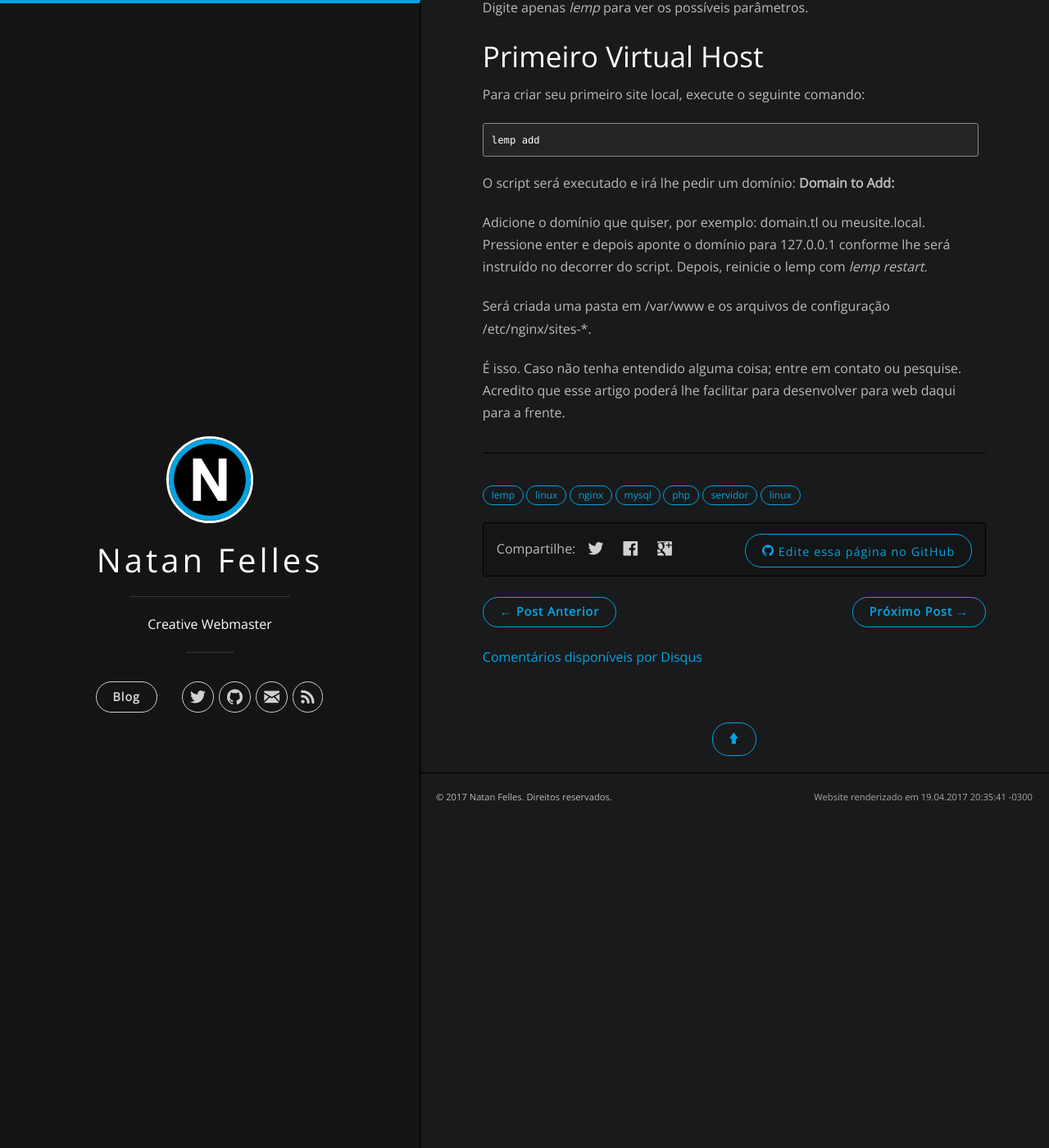
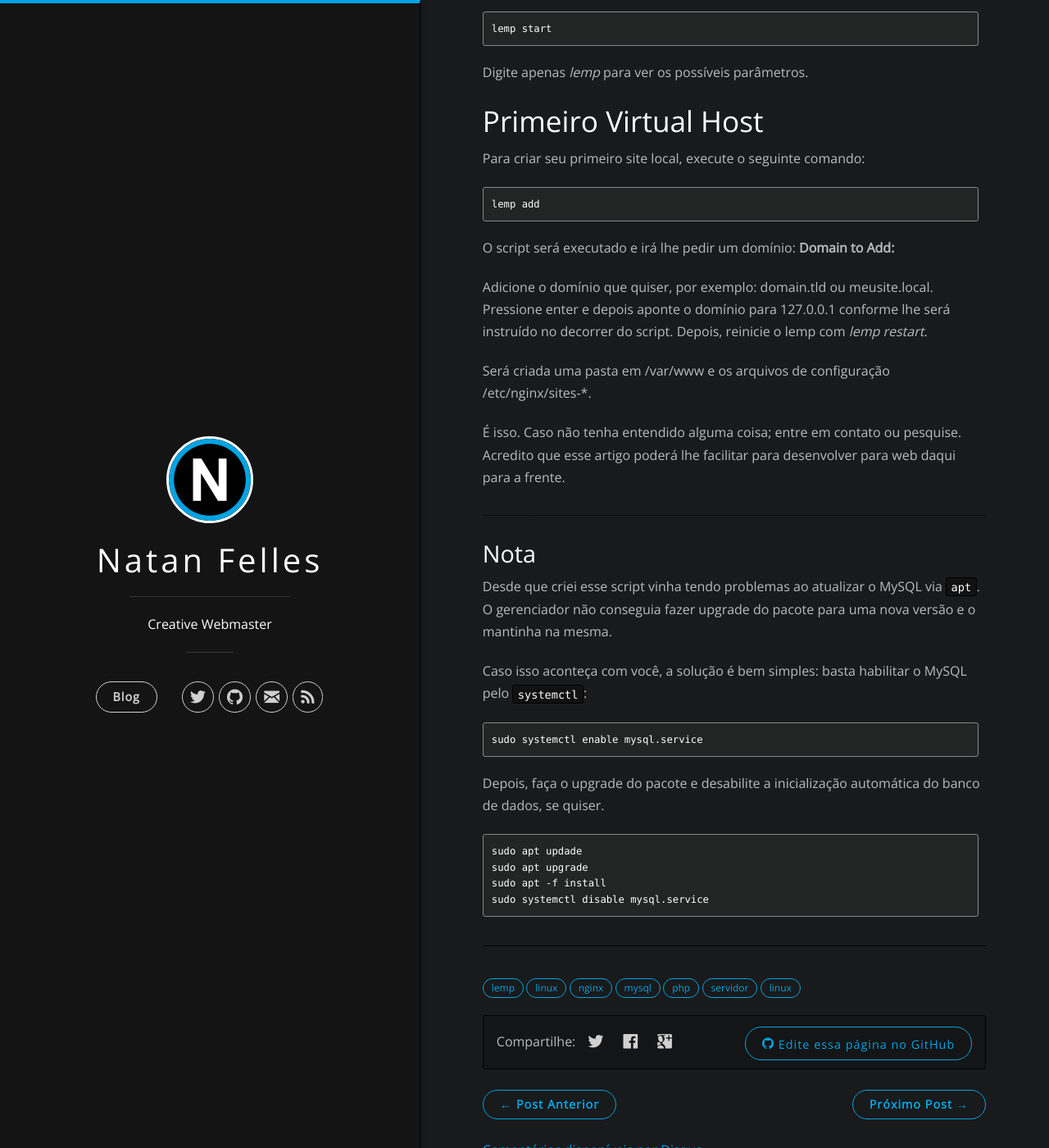
Before and after one commit to natanfelles/natanfelles.github.io, a Jekyll site: the page built from _posts/2016-09-24-lemp.md, in a window 1280 px wide and 1400 px high, scrolled down 4894 px. Shown: the whole window at 82% size. Built offline with Jekyll 4.4.1, drawn with Linux system fonts in a browser that asks for light colours; comment, search, counter and statistics services are not loaded; before the commit the page ends 5873 px from its top, so only the background shows below that; some of the changed text lies outside the part shown.

Commit message:
Update LEMP guide

````diff
--- a/_posts/2016-09-24-lemp.md
+++ b/_posts/2016-09-24-lemp.md
@@ -88,9 +88,10 @@
 Para isso, podemos desabilitar o Nginx, o MySQL e o PHP-FPM:
 
 ```sh
-sudo systemctl disable nginx.service;
-sudo systemctl disable mysql.service;
+sudo systemctl disable nginx.service
+sudo systemctl disable mysql.service
 sudo systemctl disable php7.0-fpm.service
+sudo systemctl disable memcached.service
 ```
 
 Também criei um arquivo para automatizar o gerenciamento do lemp. Ele é bem simples e serve apenas para iniciar, reiniciar, parar e adicionar novos virtual hosts:
@@ -112,18 +113,21 @@
 	sudo /etc/init.d/nginx start;
 	sudo /etc/init.d/mysql start;
 	sudo /etc/init.d/php7.0-fpm start;
+	sudo /etc/init.d/memcached start;
 }
 
 stop_func(){
 	sudo /etc/init.d/nginx stop;
 	sudo /etc/init.d/mysql stop;
 	sudo /etc/init.d/php7.0-fpm stop;
+	sudo /etc/init.d/memcached stop;
 }
 
 restart_func(){
 	sudo /etc/init.d/nginx restart;
 	sudo /etc/init.d/mysql restart;
 	sudo /etc/init.d/php7.0-fpm restart;
+	sudo /etc/init.d/memcached restart;
 }
 
 add_func(){
@@ -230,8 +234,29 @@
 
 O script será executado e irá lhe pedir um domínio: **Domain to Add:**
 
-Adicione o domínio que quiser, por exemplo: domain.tl ou meusite.local. Pressione enter e depois aponte o domínio para 127.0.0.1 conforme lhe será instruído no decorrer do script. Depois, reinicie o lemp com _lemp restart_.
+Adicione o domínio que quiser, por exemplo: domain.tld ou meusite.local. Pressione enter e depois aponte o domínio para 127.0.0.1 conforme lhe será instruído no decorrer do script. Depois, reinicie o lemp com _lemp restart_.
 
 Será criada uma pasta em /var/www e os arquivos de configuração /etc/nginx/sites-*.
 
 É isso. Caso não tenha entendido alguma coisa; entre em contato ou pesquise. Acredito que esse artigo poderá lhe facilitar para desenvolver para web daqui para a frente.
+
+---
+
+### Nota
+
+Desde que criei esse script vinha tendo problemas ao atualizar o MySQL via `apt`. O gerenciador não conseguia fazer upgrade do pacote para uma nova versão e o mantinha na mesma.
+
+Caso isso aconteça com você, a solução é bem simples: basta habilitar o MySQL pelo `systemctl`:
+
+```
+sudo systemctl enable mysql.service
+```
+
+Depois, faça o upgrade do pacote e desabilite a inicialização automática do banco de dados, se quiser.
+
+```
+sudo apt updade
+sudo apt upgrade
+sudo apt -f install
+sudo systemctl disable mysql.service
+```
````
Also changed, not shown: other parts of _posts/2016-09-24-lemp.md (+1 -1 lines).
